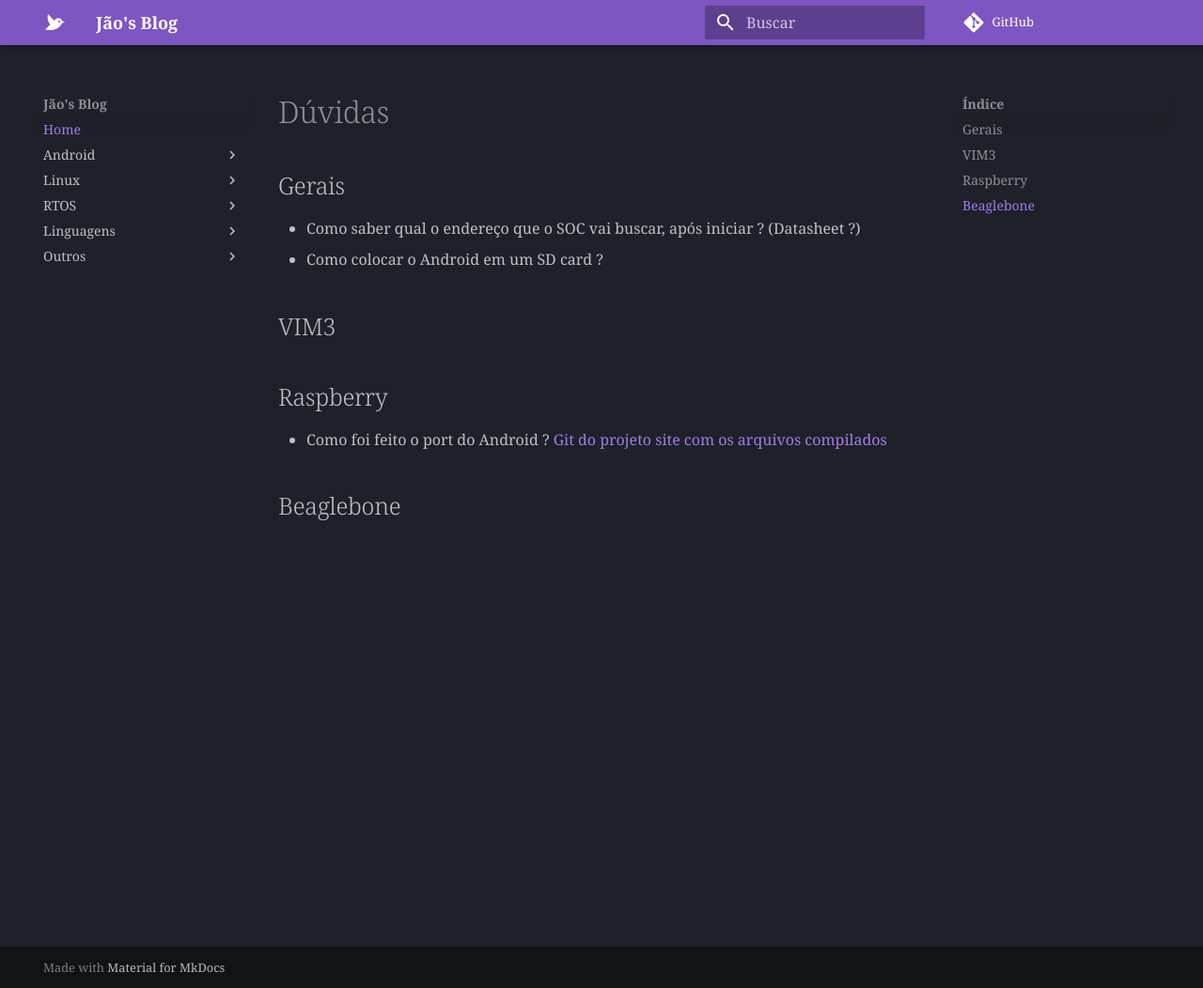
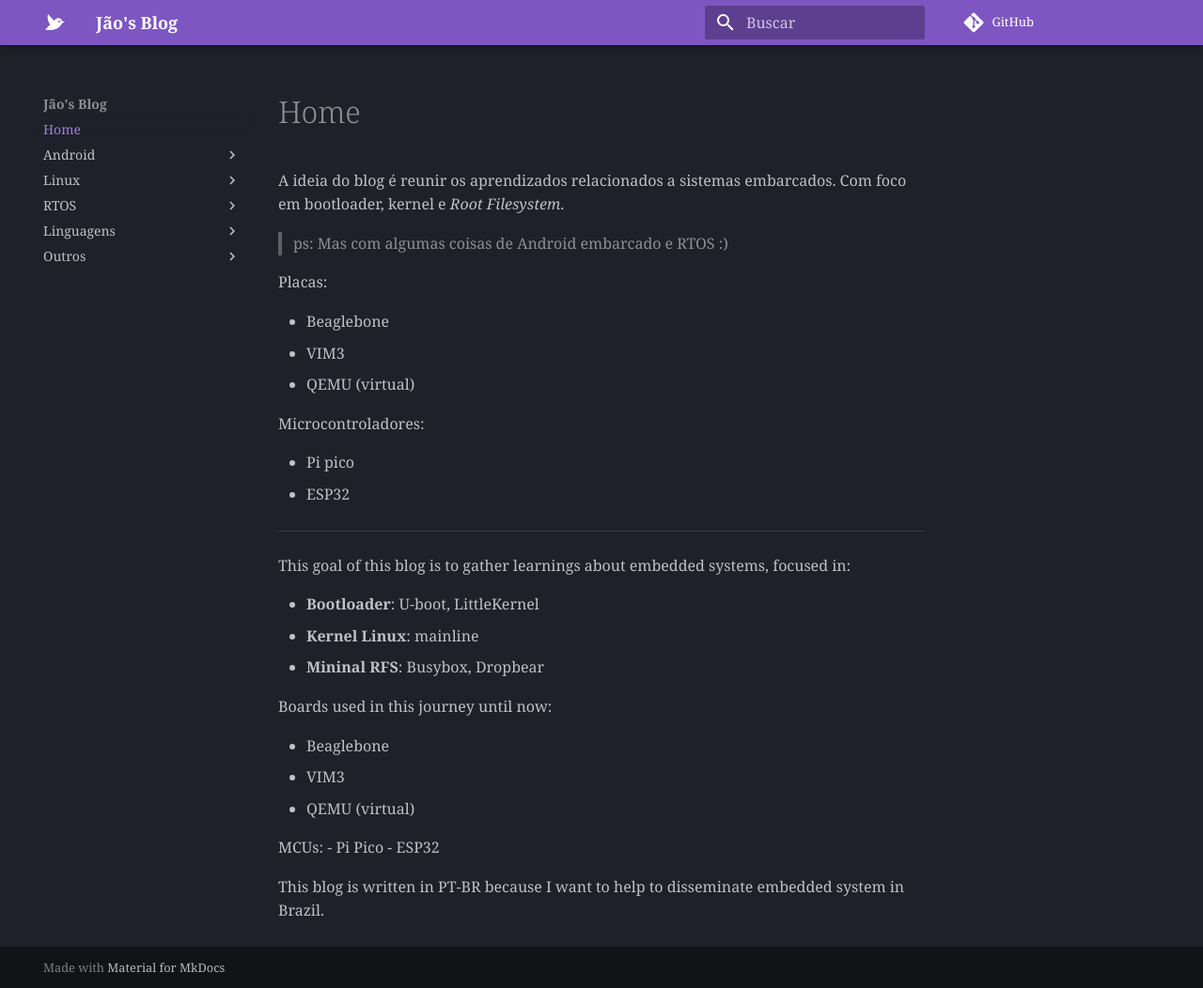
Before and after one commit to joaodanil0/joaodanil0.github.io, an MkDocs documentation site: the page built from docs/index.md, in a window 1280 px wide and 1052 px high. Shown: the whole window at 94% size. Built offline with MkDocs 1.6.1 and Material for MkDocs 9.7.7, drawn with Linux system fonts in a browser that asks for light colours.

Commit message:
Change home page

```diff
--- a/docs/index.md
+++ b/docs/index.md
@@ -1,16 +1,34 @@
-# Dúvidas
 
-## Gerais
+A ideia do blog é reunir os aprendizados relacionados a sistemas embarcados. Com foco em bootloader, kernel e *Root Filesystem*.
 
-- Como saber qual o endereço que o SOC vai buscar, após iniciar ? (Datasheet ?)
-- Como colocar o Android em um SD card ?
+> ps: Mas com algumas coisas de Android embarcado e RTOS :)
 
-## VIM3
+Placas:
 
+  - Beaglebone
+  - VIM3
+  - QEMU (virtual)
 
-## Raspberry
+Microcontroladores:
 
-- Como foi feito o port do Android ? [Git do projeto](https://github.com/lineage-rpi) [site com os arquivos compilados](https://konstakang.com/devices/rpi3/)
+  - Pi pico
+  - ESP32
+---
 
+This goal of this blog is to gather learnings about embedded systems, focused in:
 
-## Beaglebone
+- **Bootloader**: U-boot, LittleKernel
+- **Kernel Linux**: mainline
+- **Mininal RFS**: Busybox, Dropbear
+
+Boards used in this journey until now:
+
+  - Beaglebone
+  - VIM3
+  - QEMU (virtual)
+
+MCUs:
+  - Pi Pico
+  - ESP32
+
+This blog is written in PT-BR because I want to help to disseminate embedded system in Brazil.
--- a/nav.yml
+++ b/nav.yml
@@ -46,5 +46,5 @@ nav:
       - Capítulo 3: linguagens/Rust/Cap3.md
       - Capítulo 4: linguagens/Rust/Cap4.md
   - Outros:
-    # - Documentação: outros/mkdocs/mkdocs.md
+    - Documentação: outros/mkdocs/mkdocs.md
     - Partição GPT: outros/Partições/GPT.md
```
